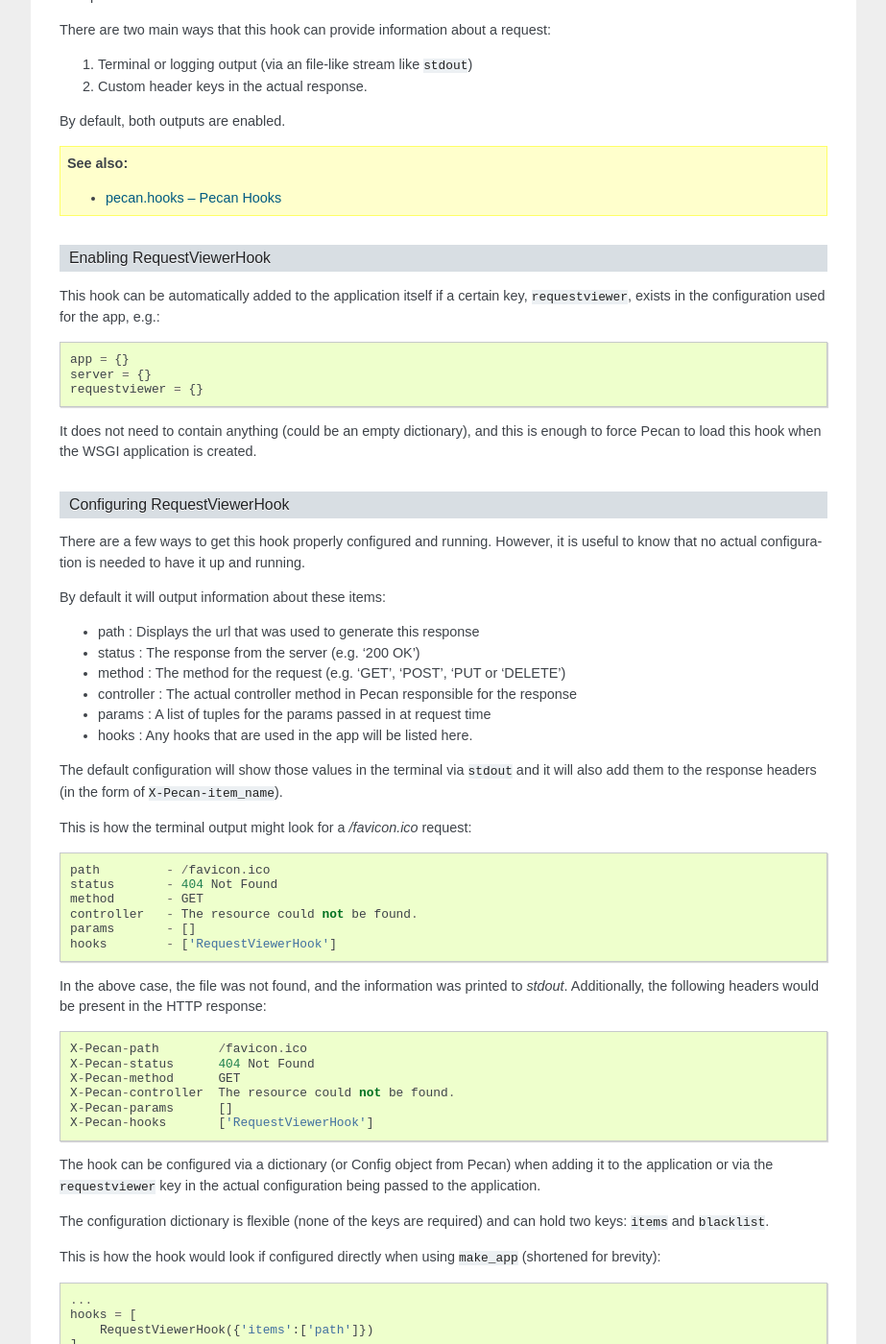
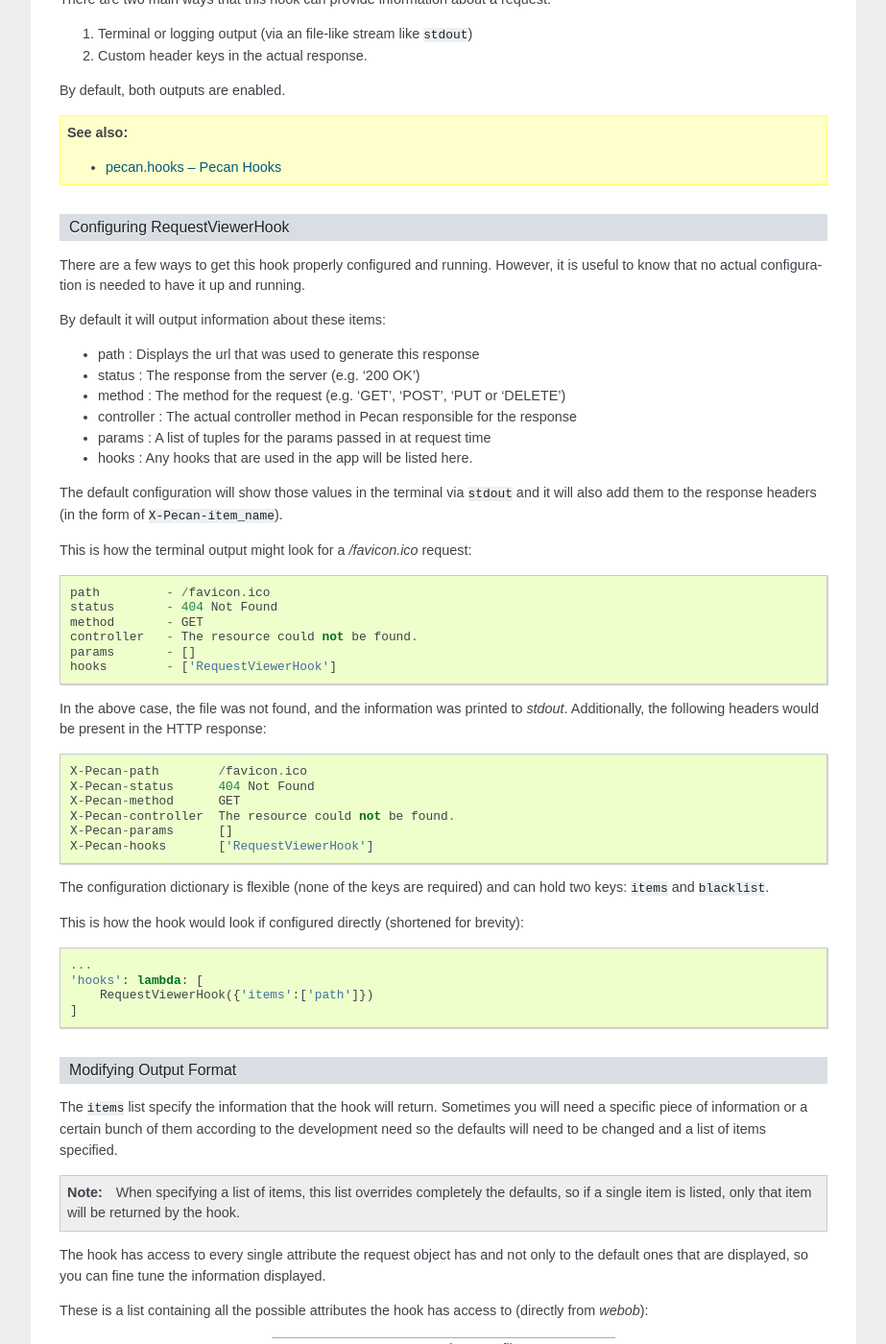
Before and after one commit to stackforge/pecan, a Sphinx documentation site: the page built from docs/source/hooks.rst, in a window 1280 px wide and 1400 px high, scrolled down 1731 px. Shown: the whole window at 96% size, without its empty margins (198-1121 px from the left). Built offline with Sphinx 7.4.7, drawn with Linux system fonts in a browser that asks for light colours; some of the changed text lies outside the part shown.

Commit message:
Make some notable changes to how ``pecan.conf.app`` is passed to a new app.
* Now pecan.conf.app items are treated as keywords passed directly to Pecan
  apps.  This means no more tinkering with *both* your configuration file *and*
  your app.py file.
* Removed support for the RequestViewerHook config file shortcut (because now
  you can easily specify hooks via configuration).

```diff
--- a/docs/source/hooks.rst
+++ b/docs/source/hooks.rst
@@ -52,17 +52,15 @@
 ---------------
 
 Hooks can be attached in a project-wide manner by specifying a list of hooks
-in your project's ``app.py`` file.
+in your project's configuration file.
 
 ::
 
-    from application.root import RootController
-    from my_hooks import SimpleHook
-
-    app = make_app(
-        RootController(),
-        hooks = [SimpleHook()]
-    )
+    app = {
+        'root' : '...'
+        # ...
+        'hooks': lambda: [SimpleHook()]
+    }
 
 Hooks can also be applied selectively to controllers and their sub-controllers
 using the :attr:`__hooks__` attribute on one or more controllers.
@@ -123,20 +121,6 @@
 
   * :ref:`pecan_hooks`
 
-Enabling RequestViewerHook
-..........................
-
-This hook can be automatically added to the application itself if a certain
-key, ``requestviewer``, exists in the configuration used for the app, e.g.::
-
-    app = {}
-    server = {}
-    requestviewer = {}
-
-It does not need to contain anything (could be an empty dictionary), and this
-is enough to force Pecan to load this hook when the WSGI application is
-created.
-
 Configuring RequestViewerHook
 .............................
 
@@ -177,24 +161,15 @@
     X-Pecan-params	[]
     X-Pecan-hooks	['RequestViewerHook']
 
-The hook can be configured via a dictionary (or Config object from Pecan) when
-adding it to the application or via the ``requestviewer`` key in the actual
-configuration being passed to the application.
-
 The configuration dictionary is flexible (none of the keys are required) and
 can hold two keys: ``items`` and ``blacklist``.
 
-This is how the hook would look if configured directly when using ``make_app``
-(shortened for brevity)::
+This is how the hook would look if configured directly (shortened for brevity)::
 
     ...
-    hooks = [
+    'hooks': lambda: [
         RequestViewerHook({'items':['path']})
     ]
-
-And the same configuration could be set in the config file like::
-
-    requestviewer = {'items:['path']}
 
 Modifying Output Format
 .......................
```
Also changed, not shown: pecan/__init__.py (+10 -12 lines), 3 other files.
